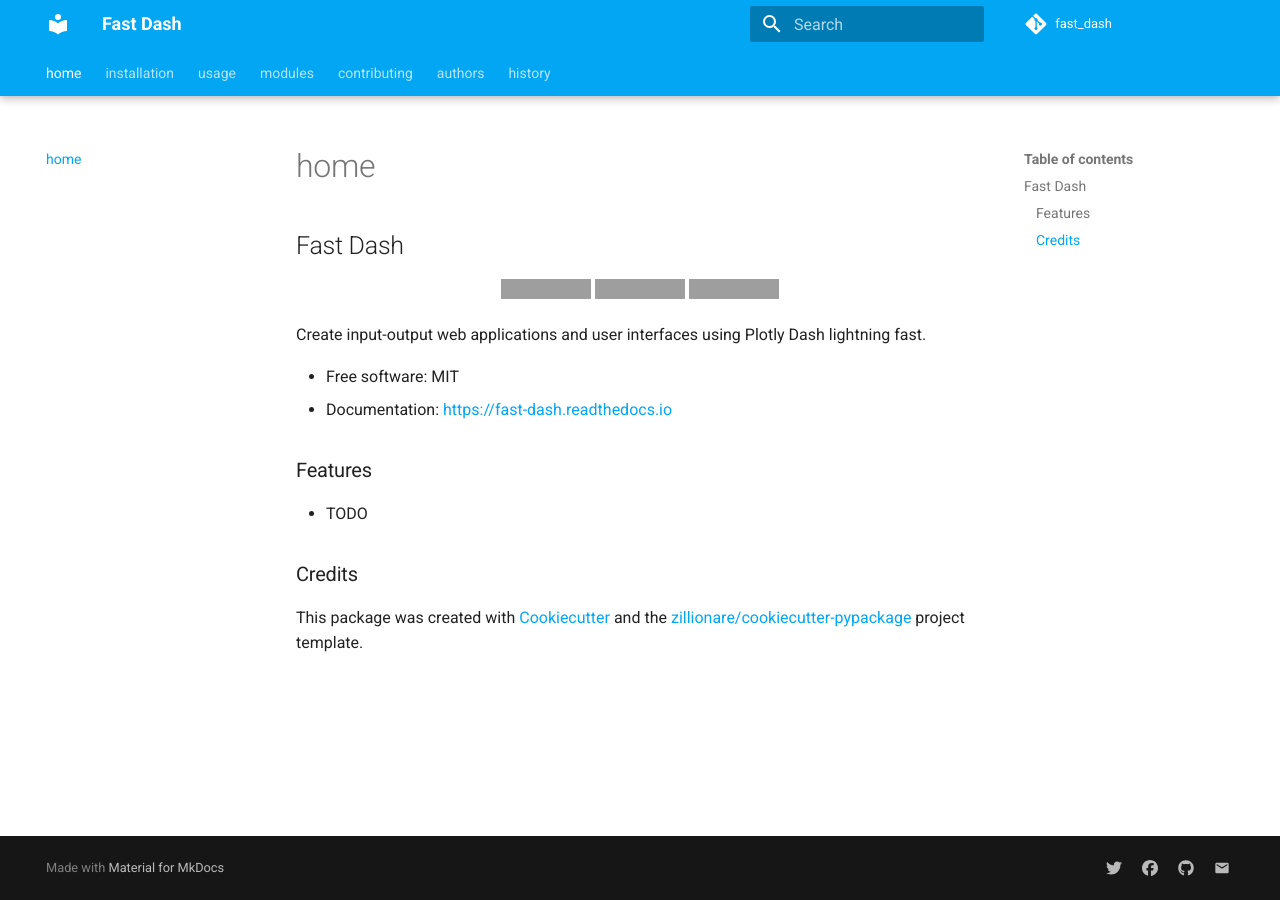
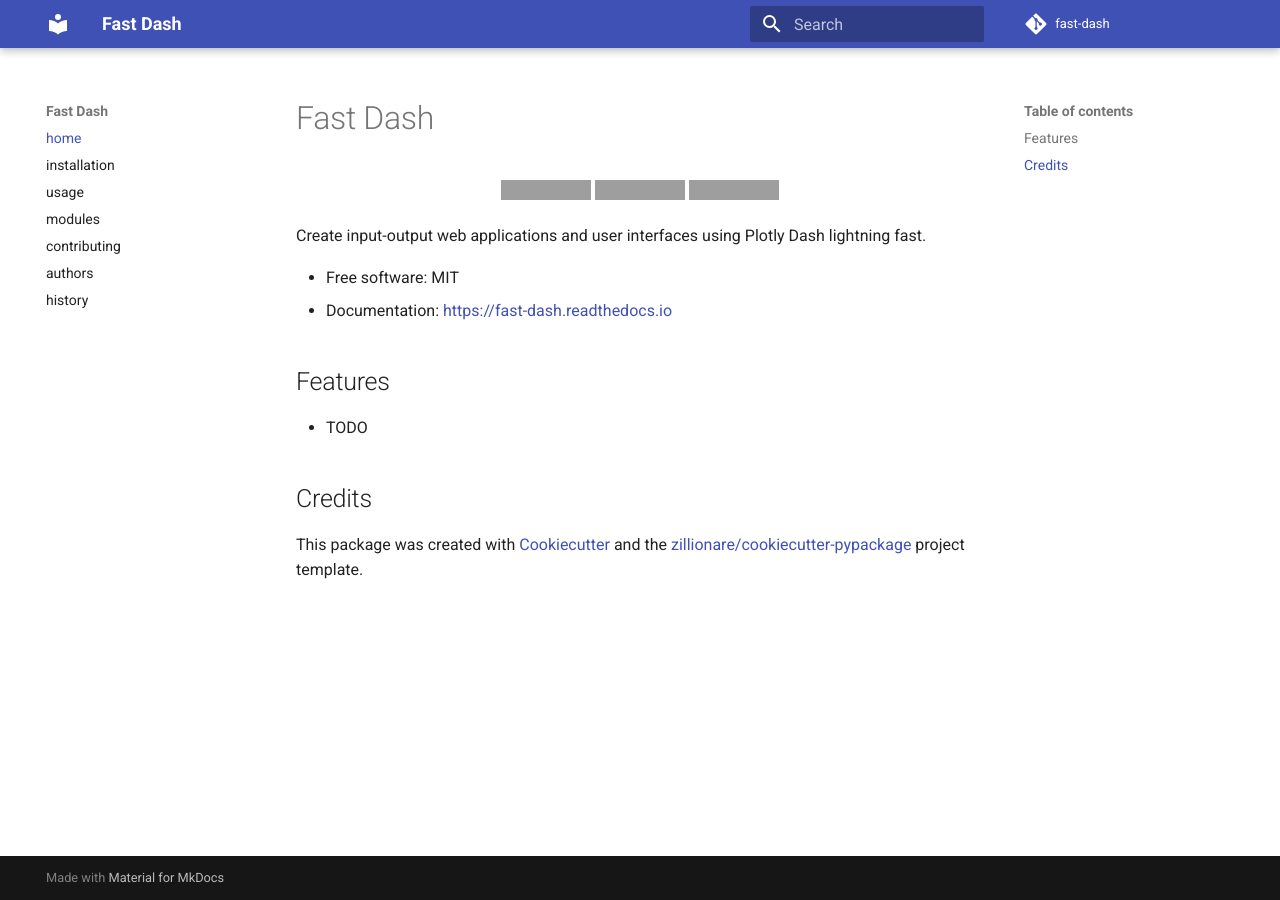
Before and after one commit to dkedar7/fast_dash, an MkDocs documentation site: the page built from docs/index.md, in a window 1280 px wide. Built offline with MkDocs 1.6.1 and Material for MkDocs 9.7.7, drawn with Linux system fonts in a browser that asks for light colours; comment, search, counter and statistics services are not loaded; some of the changed lines change nothing that is shown; grey boxes are pictures that could not be loaded.

Commit message:
Change mkdocs layout

```diff
--- a/mkdocs.yml
+++ b/mkdocs.yml
@@ -1,8 +1,32 @@
 site_name: Fast Dash
-# site_url: http://www.jieyu.ai
-repo_url: https://github.com/dkedar7/fast_dash
-repo_name: fast_dash
-#strict: true
+markdown_extensions:
+  - admonition
+  - pymdownx.details
+  - pymdownx.superfences
+
+theme:
+  name: material
+  icon:
+    admonition:
+      note: octicons/tag-16
+      abstract: octicons/checklist-16
+      info: octicons/info-16
+      tip: octicons/squirrel-16
+      success: octicons/check-16
+      question: octicons/question-16
+      warning: octicons/alert-16
+      failure: octicons/x-circle-16
+      danger: octicons/zap-16
+      bug: octicons/bug-16
+      example: octicons/beaker-16
+      quote: octicons/quote-16
+
+  features:
+    - navigation.tracking
+
+repo_name: fast-dash
+repo_url: https://github.com/dkedar7/fast-dash
+
 nav:
   - home: index.md
   - installation: installation.md
@@ -11,64 +35,16 @@
   - contributing: contributing.md
   - authors: authors.md
   - history: history.md
-theme:
-  name: material
-  language: en
-  #logo: assets/logo.png
-  palette:
-    primary: light blue
-  features:
-    - navigation.indexes
-    - navigation.tabs
-    - navigation.instant
-    - navigation.tabs.sticky
-markdown_extensions:
-  - pymdownx.emoji:
-      emoji_index: !!python/name:materialx.emoji.twemoji
-      emoji_generator: !!python/name:materialx.emoji.to_svg
-  - pymdownx.critic
-  - pymdownx.caret
-  - pymdownx.mark
-  - pymdownx.tilde
-  - pymdownx.tabbed
-  - attr_list
-  - pymdownx.arithmatex:
-      generic: true
-  - pymdownx.highlight:
-      linenums: true
-  - pymdownx.superfences
-  - pymdownx.details
-  - admonition
-  - toc:
-      baselevel: 2
-      permalink: true
-      slugify: !!python/name:pymdownx.slugs.uslugify
-  - meta
+
 plugins:
   - include-markdown
   - search:
       lang: en
   - mkdocstrings:
-      watch:
-        - fast_dash
-extra:
-  social:
-    - icon: fontawesome/brands/twitter
-      # replace with your own tweet link below
-      link: http://www.jieyu.ai
-      name: Tweet
-    - icon: fontawesome/brands/facebook
-      # replace with your own facebook link below
-      link: http://www.jieyu.ai
-      name: Facebook
-    - icon: fontawesome/brands/github
-      link: https://github.com/dkedar7/fast_dash
-      name: Github
-    - icon: material/email
-      link: "mailto:kdabhadk@gmail.com"
-  # to enable disqus, uncomment the following and put your disqus id below
-  # disqus: disqus_id
-# uncomment the following and put your google tracking id below to enable GA
-#google_analytics:
-  #- UA-xxx
-  #- auto
+      handlers:
+          python:
+              setup_commands:
+                  - import sys
+                  - sys.path.append('../')
+              selection:
+                  new_path_syntax: true
```
